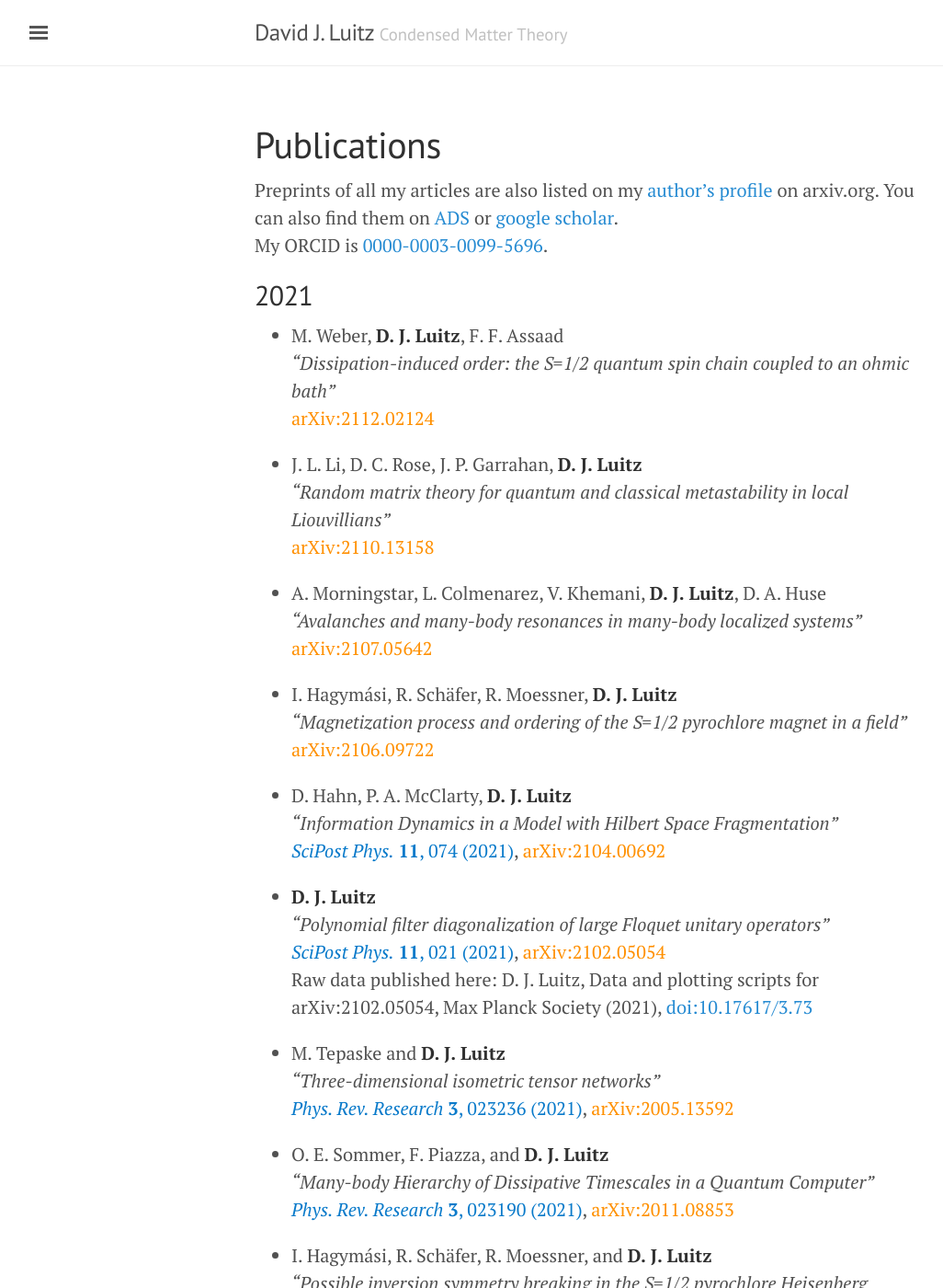
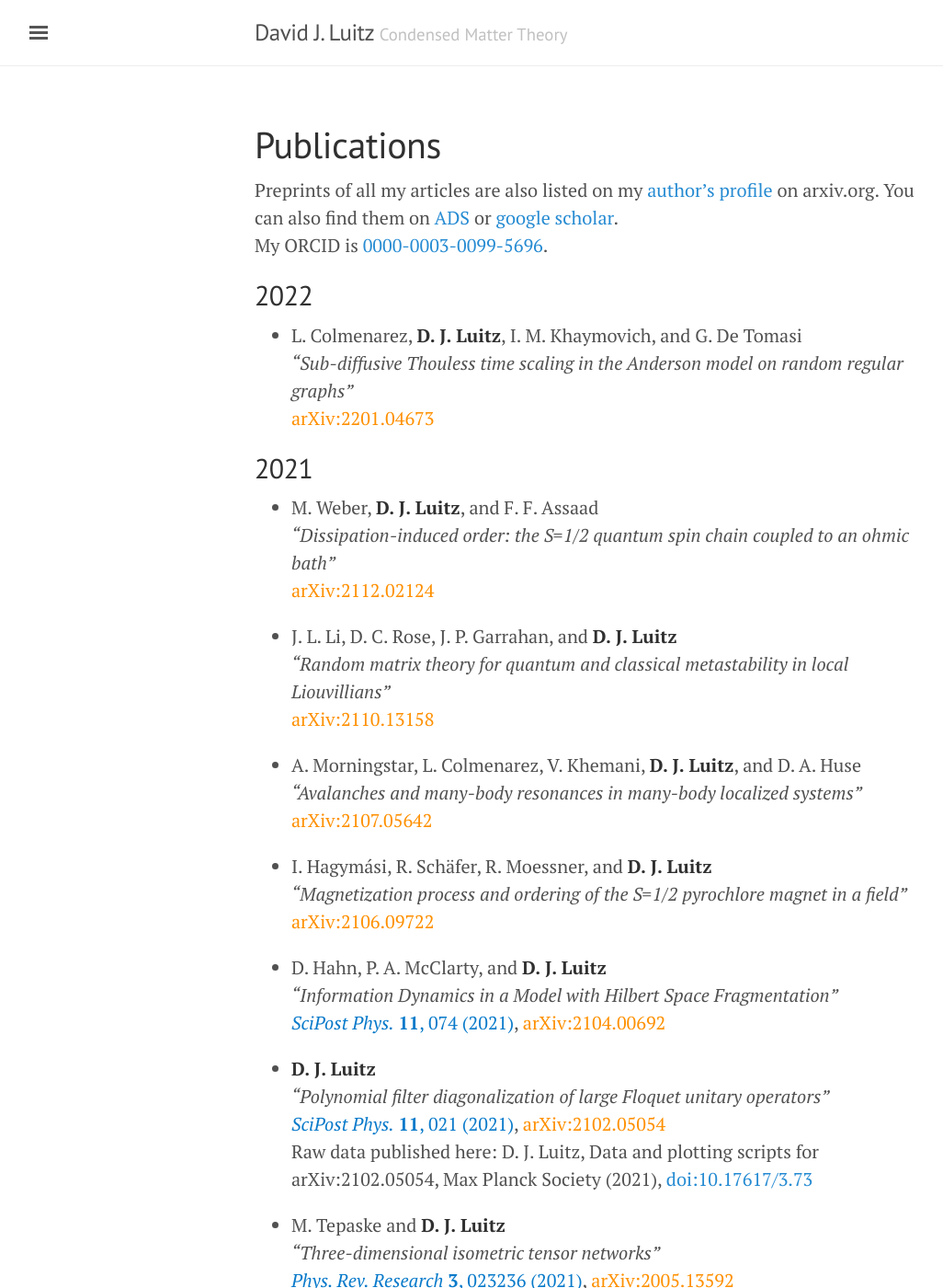
Before and after one commit to dluitz/dluitz.github.io, a Jekyll site: the page built from publications.md, in a window 1280 px wide and 1400 px high. Shown: the whole window at 92% size, without its empty margins (3-1029 px from the left). Built offline with Jekyll 4.4.1, drawn with Linux system fonts in a browser that asks for light colours.

Commit message:
[publist] update

```diff
--- a/publications.md
+++ b/publications.md
@@ -7,31 +7,39 @@ Preprints of all my articles are also listed on my [author's profile](http://arx
 My ORCID is [0000-0003-0099-5696](https://orcid.org/0000-0003-0099-5696).
 
 
+2022
+----
+
++ L. Colmenarez, **D. J. Luitz**, I. M. Khaymovich, and G. De Tomasi
+*"Sub-diffusive Thouless time scaling in the Anderson model on random regular graphs"*
+[arXiv:2201.04673](https://arxiv.org/abs/2201.04673){:class='arxiv'}
+
+
+
 2021
 ----
 
-+ M. Weber, **D. J. Luitz**, F. F. Assaad
++ M. Weber, **D. J. Luitz**, and F. F. Assaad
 *"Dissipation-induced order: the S=1/2 quantum spin chain coupled to an ohmic bath"*
 [arXiv:2112.02124](https://arxiv.org/abs/2112.02124){:class='arxiv'}
 
 
-
-+ J. L. Li, D. C. Rose, J. P. Garrahan, **D. J. Luitz**
++ J. L. Li, D. C. Rose, J. P. Garrahan, and **D. J. Luitz**
 *"Random matrix theory for quantum and classical metastability in local Liouvillians"*
 [arXiv:2110.13158](https://arxiv.org/abs/2110.13158){:class='arxiv'}
 
 
-+ A. Morningstar, L. Colmenarez, V. Khemani, **D. J. Luitz**, D. A. Huse
++ A. Morningstar, L. Colmenarez, V. Khemani, **D. J. Luitz**, and D. A. Huse
 *"Avalanches and many-body resonances in many-body localized systems"*
 [arXiv:2107.05642](https://arxiv.org/abs/2107.05642){:class='arxiv'}
 
 
-+ I. Hagymási, R. Schäfer, R. Moessner, **D. J. Luitz**
++ I. Hagymási, R. Schäfer, R. Moessner, and **D. J. Luitz**
 *"Magnetization process and ordering of the S=1/2 pyrochlore magnet in a field"*
 [arXiv:2106.09722](https://arxiv.org/abs/2106.09722){:class='arxiv'}
 
 
-+ D. Hahn, P. A. McClarty, **D. J. Luitz**
++ D. Hahn, P. A. McClarty, and **D. J. Luitz**
 *"Information Dynamics in a Model with Hilbert Space Fragmentation"*
 [*SciPost Phys.* **11**, 074 (2021)](https://www.scipost.org/SciPostPhys.11.4.074){:class='pub'}, [arXiv:2104.00692](https://arxiv.org/abs/2104.00692){:class='arxiv'}
 
```
